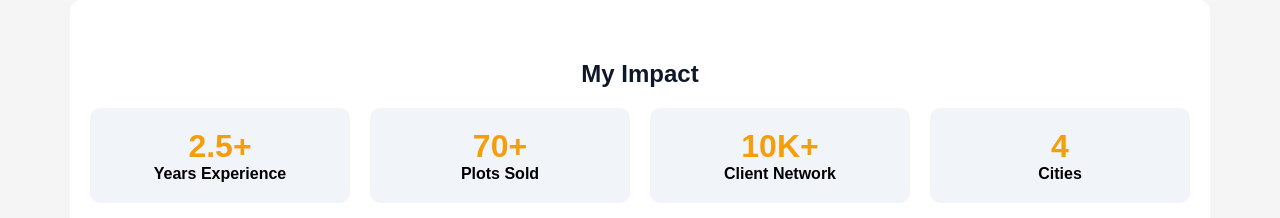
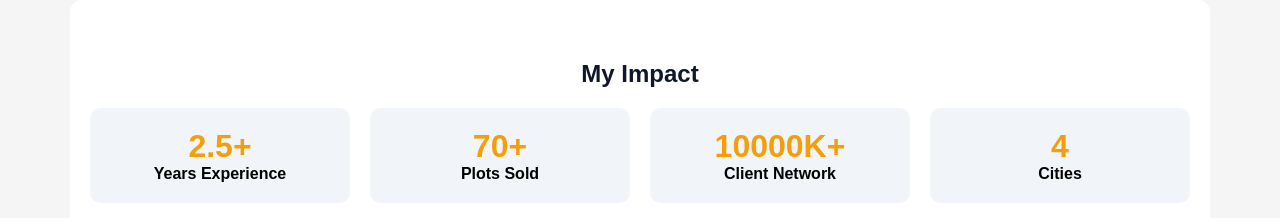
Before and after one commit to pushpayush007/Yash_website, a plain HTML site: page index.html in a window 1280 px wide. Shown: the part 840-1058 px from the top of the page. Drawn offline with Linux system fonts and the light colour scheme.

Commit message:
Update client network statistic from '10K' to '10000K'

```diff
--- a/index.html
+++ b/index.html
@@ -169,7 +169,7 @@ footer {
 <div class="stats">
   <div class="stat"><span>2.5+</span>Years Experience</div>
   <div class="stat"><span>70+</span>Plots Sold</div>
-  <div class="stat"><span>10K+</span>Client Network</div>
+  <div class="stat"><span>10000K+</span>Client Network</div>
   <div class="stat"><span>4</span>Cities</div>
 </div>
 </section>
```
